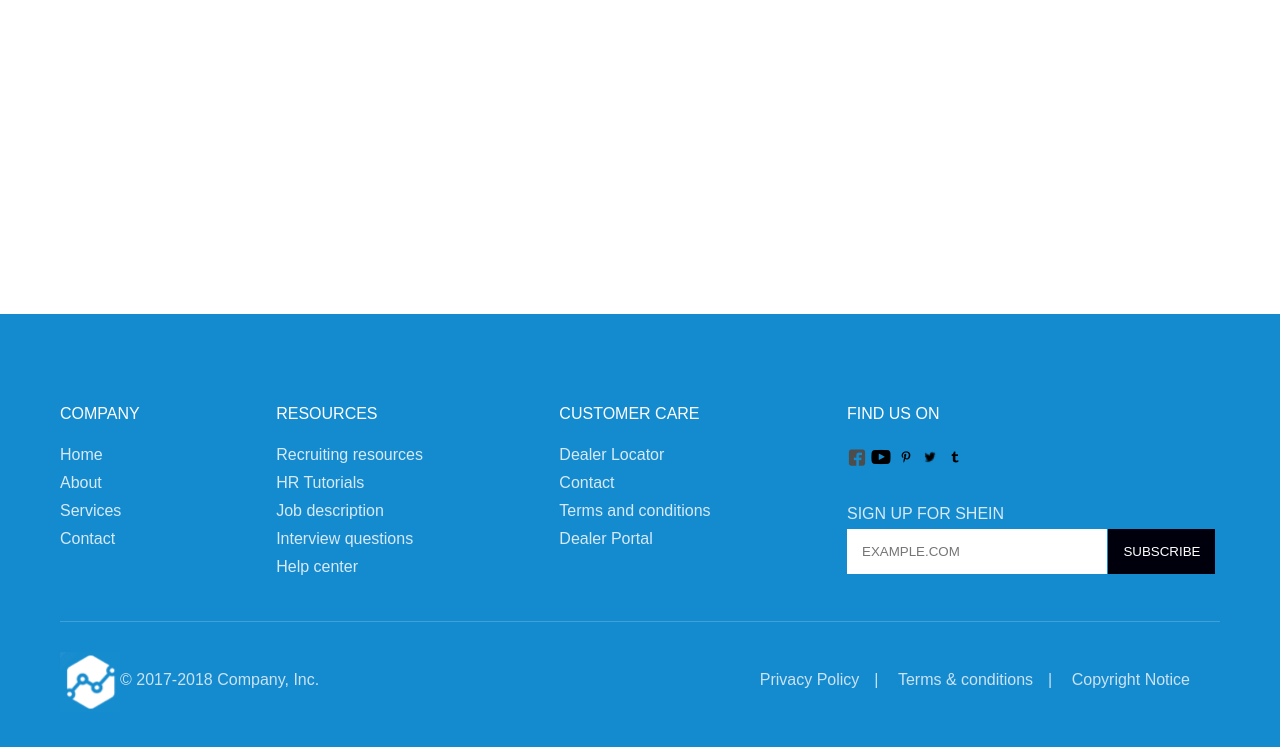
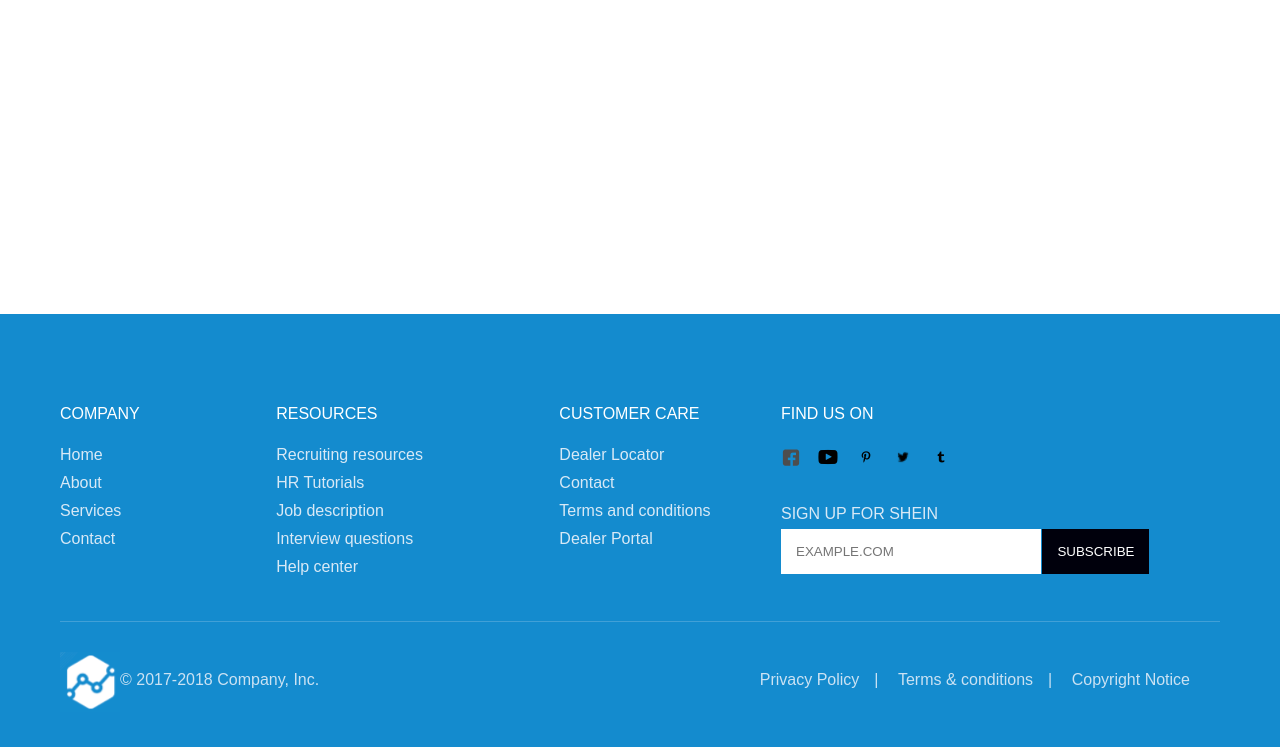
Before and after one commit to evolvingg/htmlBasics, a plain HTML site: page assignmentUpdated.html in a window 1280 px wide. Shown: the part 5023-5770 px from the top of the page. Drawn offline with Linux system fonts and the light colour scheme.

Commit message:
padding changed

```diff
--- a/styleAssign.css
+++ b/styleAssign.css
@@ -439,7 +439,7 @@ a {
 }
 
 .footer-det .listitem:last-of-type {
-    padding: 0 0 0 66px;
+    padding: 0;
 }
 
 .footer-det .policies .copyright {
@@ -514,6 +514,7 @@ a {
 
 .footer-det .social-media li {
     display: inline-block;
+    margin-right: 13px;
 }
 
 .footer-det .social-media img {
```
